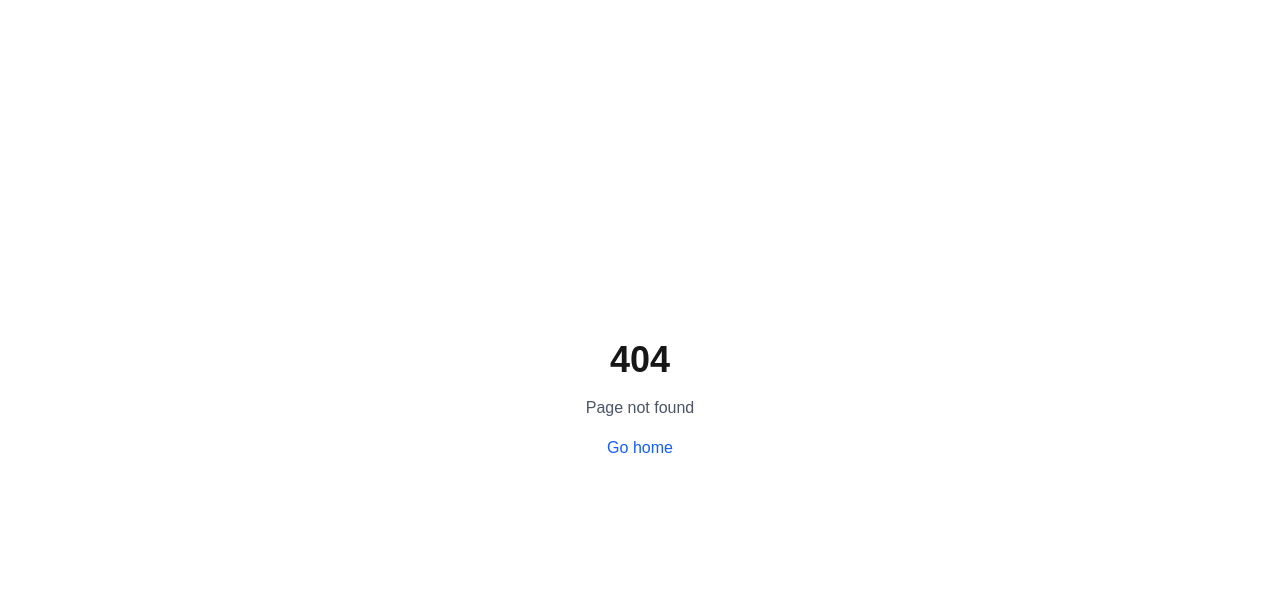
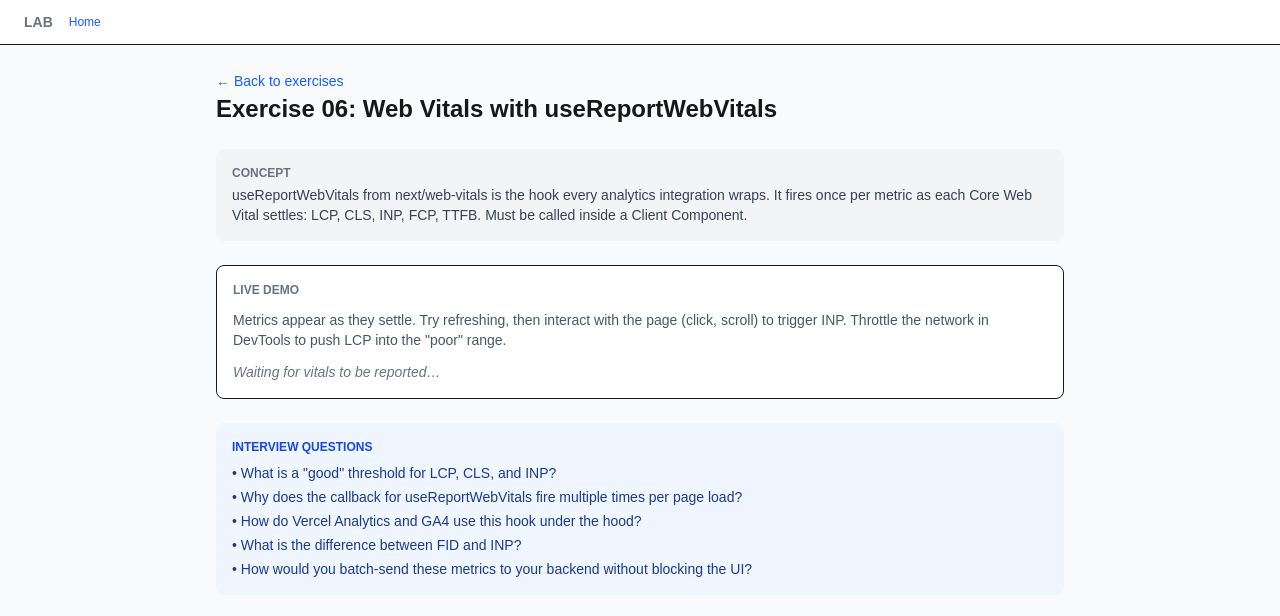
Before and after one commit to nguyentrongnam98/practice-nextjs, a Next.js app: page /lab/performance/06-vitals in a window 1280 px wide. Before the commit this address had no page. Shown: the top 616 px of the page. Built offline with nearby package versions, Linux system fonts and the light colour scheme.

Commit message:
feat(lab/performance): add 06-vitals exercise

```diff
--- /dev/null
+++ b/src/app/lab/performance/06-vitals/_components/VitalsReporter.tsx
@@ -0,0 +1,47 @@
+'use client'
+
+import { useReportWebVitals } from 'next/web-vitals'
+import { useEffect, useState } from 'react'
+
+export type VitalMetric = {
+  id: string
+  name: string
+  value: number
+  rating: 'good' | 'needs-improvement' | 'poor'
+  navigationType: string
+}
+
+const captured: VitalMetric[] = []
+const listeners = new Set<() => void>()
+
+function record(m: VitalMetric) {
+  // de-dup by id
+  if (captured.some((c) => c.id === m.id)) return
+  captured.push(m)
+  listeners.forEach((l) => l())
+}
+
+export function VitalsReporter() {
+  useReportWebVitals((metric) => {
+    record({
+      id: metric.id,
+      name: metric.name,
+      value: metric.value,
+      rating: metric.rating as VitalMetric['rating'],
+      navigationType: metric.navigationType,
+    })
+  })
+  return null
+}
+
+export function useVitals(): VitalMetric[] {
+  const [, force] = useState(0)
+  useEffect(() => {
+    const fn = () => force((n) => n + 1)
+    listeners.add(fn)
+    return () => {
+      listeners.delete(fn)
+    }
+  }, [])
+  return [...captured]
+}
--- /dev/null
+++ b/src/app/lab/performance/06-vitals/_components/VitalsTable.tsx
@@ -0,0 +1,40 @@
+'use client'
+
+import { useVitals, type VitalMetric } from './VitalsReporter'
+
+const RATING_COLOR: Record<VitalMetric['rating'], string> = {
+  good: 'text-green-700 bg-green-50',
+  'needs-improvement': 'text-amber-700 bg-amber-50',
+  poor: 'text-red-700 bg-red-50',
+}
+
+export function VitalsTable() {
+  const metrics = useVitals()
+  if (metrics.length === 0) {
+    return <p className="text-sm text-gray-500 italic">Waiting for vitals to be reported…</p>
+  }
+  return (
+    <table className="w-full text-sm">
+      <thead>
+        <tr className="border-b text-left text-xs text-gray-500">
+          <th className="py-1">Name</th>
+          <th>Value</th>
+          <th>Rating</th>
+          <th>Nav</th>
+        </tr>
+      </thead>
+      <tbody>
+        {metrics.map((m) => (
+          <tr key={m.id} className="border-b last:border-0">
+            <td className="py-1 font-mono">{m.name}</td>
+            <td>{m.value.toFixed(2)} ms</td>
+            <td>
+              <span className={`rounded px-2 py-0.5 text-xs ${RATING_COLOR[m.rating]}`}>{m.rating}</span>
+            </td>
+            <td className="text-xs text-gray-500">{m.navigationType}</td>
+          </tr>
+        ))}
+      </tbody>
+    </table>
+  )
+}
--- /dev/null
+++ b/src/app/lab/performance/06-vitals/page.tsx
@@ -0,0 +1,27 @@
+import { ExerciseLayout } from '@/app/lab/rsc/_components/ExerciseLayout'
+import { VitalsReporter } from './_components/VitalsReporter'
+import { VitalsTable } from './_components/VitalsTable'
+
+export default function VitalsExercise() {
+  return (
+    <ExerciseLayout
+      number="06"
+      title="Web Vitals with useReportWebVitals"
+      concept="useReportWebVitals from next/web-vitals is the hook every analytics integration wraps. It fires once per metric as each Core Web Vital settles: LCP, CLS, INP, FCP, TTFB. Must be called inside a Client Component."
+      questions={[
+        'What is a "good" threshold for LCP, CLS, and INP?',
+        'Why does the callback for useReportWebVitals fire multiple times per page load?',
+        'How do Vercel Analytics and GA4 use this hook under the hood?',
+        'What is the difference between FID and INP?',
+        'How would you batch-send these metrics to your backend without blocking the UI?',
+      ]}
+    >
+      <VitalsReporter />
+      <p className="mb-3 text-sm text-gray-600">
+        Metrics appear as they settle. Try refreshing, then interact with the page (click, scroll) to
+        trigger INP. Throttle the network in DevTools to push LCP into the &quot;poor&quot; range.
+      </p>
+      <VitalsTable />
+    </ExerciseLayout>
+  )
+}
```
